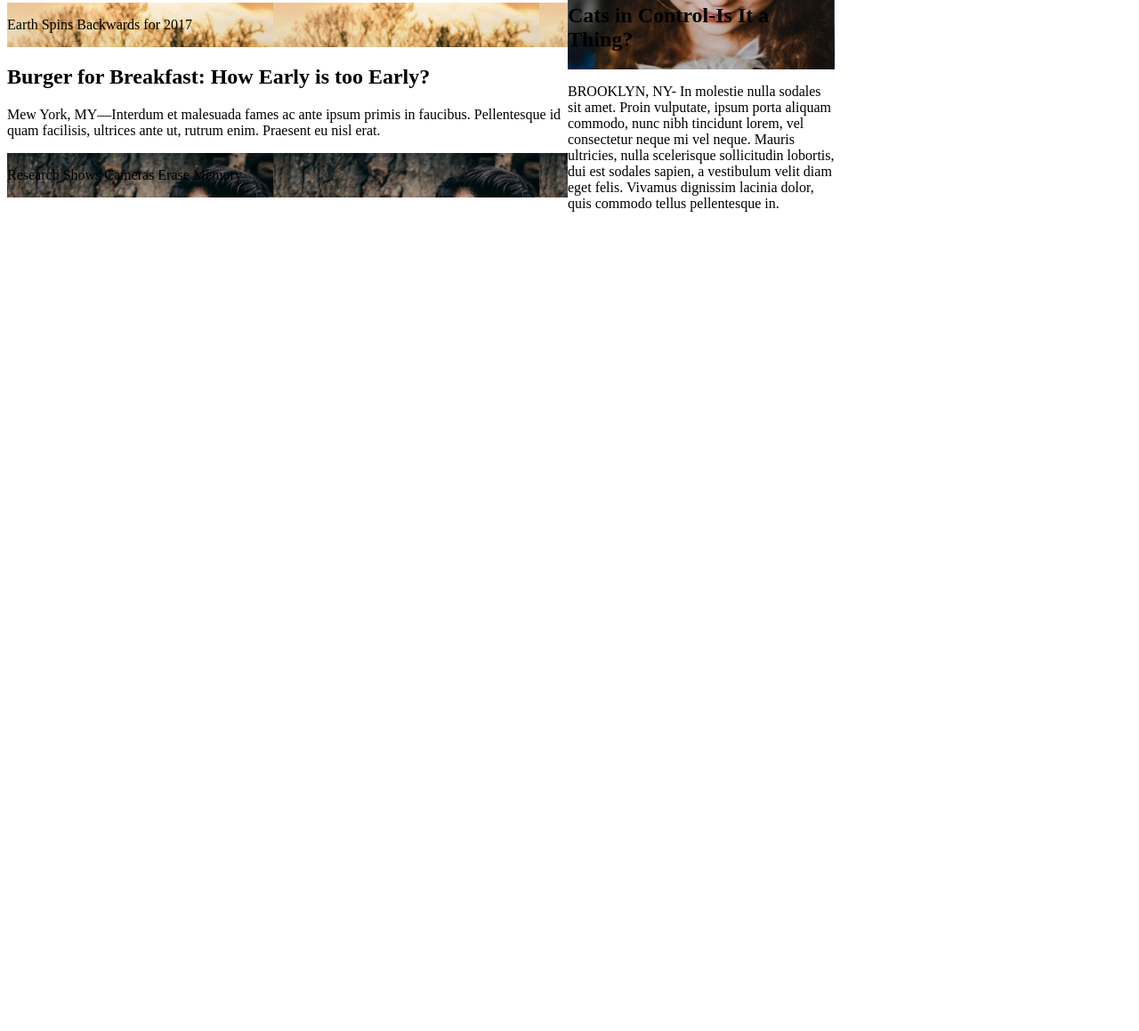
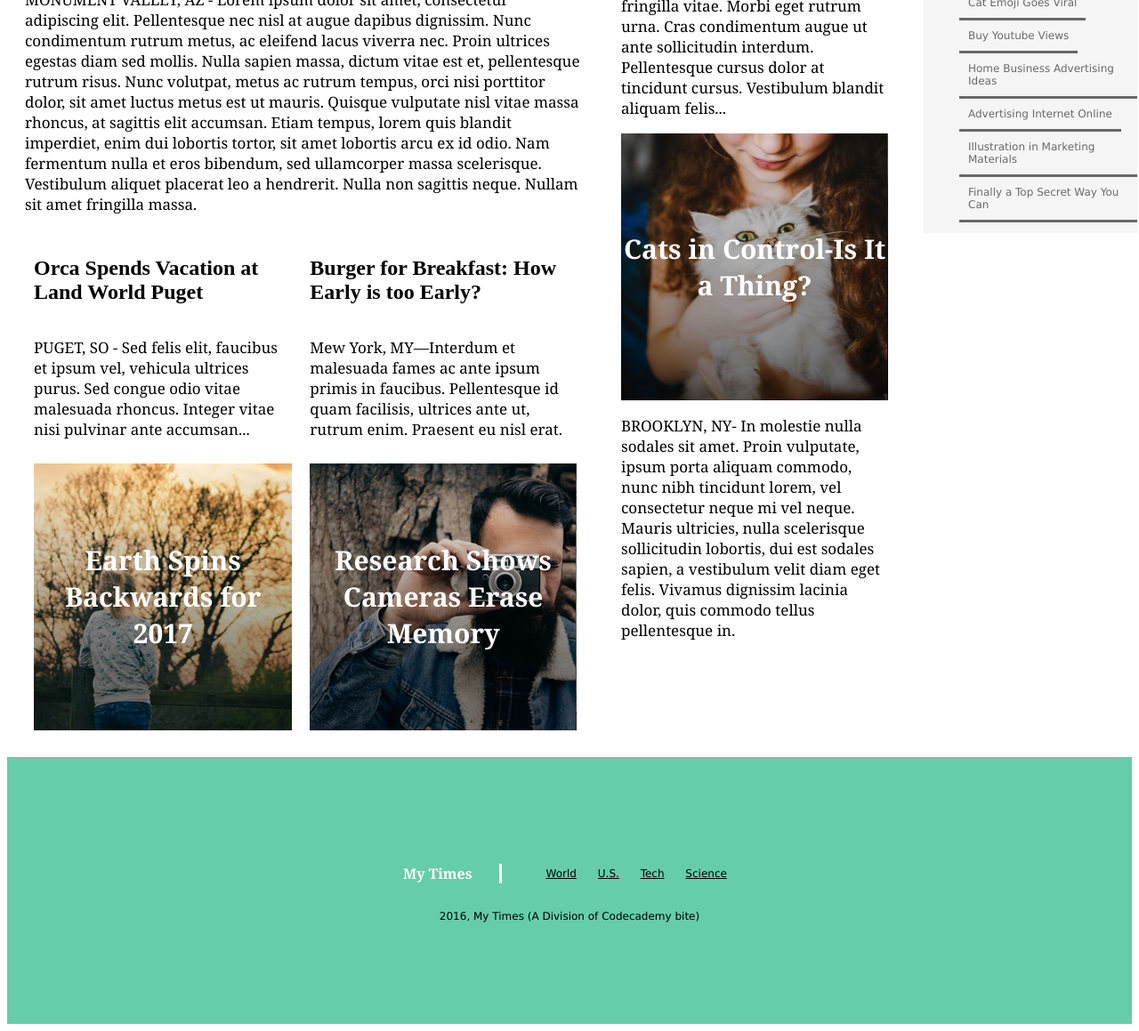
Before and after one commit to SophiaVandewater/MyTimes, a plain HTML site: page index.html in a window 1280 px wide. Shown: the part 434-1593 px from the top of the page at 89% size. Before the commit the page ends 800 px from the top, so only its background shows below. Drawn offline with Linux system fonts and the light colour scheme.

Commit message:
Final styling

```diff
--- a/index.html
+++ b/index.html
@@ -24,24 +24,30 @@
 <!-- Left column -->
       <div class="column large">
         <div class="phish">
-          <p>Mother of Three Buys Tuna Steak at Phish Concert. Leaves, "Feeling Funny."</p>
+          <h1>Mother of Three Buys Tuna Steak at Phish Concert. Leaves, "Feeling Funny."</h1>
         </div>
         <div class="monument">
           <p>MONUMENT VALLEY, AZ - Lorem ipsum dolor sit amet, consectetur adipiscing elit. Pellentesque nec nisl at augue dapibus dignissim. Nunc condimentum rutrum metus, ac eleifend lacus viverra nec. Proin ultrices egestas diam sed mollis. Nulla sapien massa, dictum vitae est et, pellentesque rutrum risus. Nunc volutpat, metus ac rutrum tempus, orci nisi porttitor dolor, sit amet luctus metus est ut mauris. Quisque vulputate nisl vitae massa rhoncus, at sagittis elit accumsan. Etiam tempus, lorem quis blandit imperdiet, enim dui lobortis tortor, sit amet lobortis arcu ex id odio. Nam fermentum nulla et eros bibendum, sed ullamcorper massa scelerisque. Vestibulum aliquet placerat leo a hendrerit. Nulla non sagittis neque. Nullam sit amet fringilla massa.</p>
         </div>
+        <div class="stories">
+          <div class="firstcol">
             <div class="orca">
               <h2>Orca Spends Vacation at Land World Puget</h2>
               <p>PUGET, SO - Sed felis elit, faucibus et ipsum vel, vehicula ultrices purus. Sed congue odio vitae malesuada rhoncus. Integer vitae nisi pulvinar ante accumsan...</p>
             </div>
             <div class="earth">
-          <p>Earth Spins Backwards for 2017</p>
+              <h1>Earth Spins Backwards for 2017</h1>
             </div>
+          </div>
+          <div class="seccol">
             <div class="burger">
               <h2>Burger for Breakfast: How Early is too Early?</h2>
               <p>Mew York, MY—Interdum et malesuada fames ac ante ipsum primis in faucibus. Pellentesque id quam facilisis, ultrices ante ut, rutrum enim. Praesent eu nisl erat.</p>
             </div>
             <div class="memory">
-          <p>Research Shows Cameras Erase Memory</p>
+              <h1>Research Shows Cameras Erase Memory</h1>
+            </div>
+          </div>
         </div>
       </div>
 <!-- Middle column -->
@@ -51,7 +57,7 @@
           <p>WASHINGTON DC- Donec luctus sem augue, rutrum posuere orci aliquam sed. Nam vitae aliquam lectus. Sed tempor tortor est, nec sagittis eros tincidunt sed. Morbi venenatis condimentum sem, vitae sollicitudin turpis pulvinar eget. Morbi pellentesque consectetur mi id auctor. Phasellus tincidunt orci mauris, placerat pharetra urna fringilla vitae. Morbi eget rutrum urna. Cras condimentum augue ut ante sollicitudin interdum. Pellentesque cursus dolor at tincidunt cursus. Vestibulum blandit aliquam felis...</p>
         </div>
         <div class="cats">
-          <h2>Cats in Control-Is It a Thing?</h2>
+          <h1>Cats in Control-Is It a Thing?</h1>
         </div>
         <div class="brooklyn">
           <p>BROOKLYN, NY- In molestie nulla sodales sit amet. Proin vulputate, ipsum porta aliquam commodo, nunc nibh tincidunt lorem, vel consectetur neque mi vel neque. Mauris ultricies, nulla scelerisque sollicitudin lobortis, dui est sodales sapien, a vestibulum velit diam eget felis. Vivamus dignissim lacinia dolor, quis commodo tellus pellentesque in.</p>
@@ -60,9 +66,12 @@
 <!-- Right column -->
       <div class="column small">
         <div class="cookie">
+          <img src="./resources/images/img-news-bite.png">
+        </div>
+        <div class="newsbites">
           <h3>NEWS BITES</h3>
         </div>
-        <div class="newsbites">
+        <div class="newslist">
           <ul>
             <li>Cat Emoji Goes Viral</li>
             <li>Buy Youtube Views</li>
@@ -74,5 +83,21 @@
         </div>
       </div>
     </div>
+    <div class="footer">
+      <div class="toprow">
+        <p class="title2">My Times</p>
+        <nav class="navbar2">
+          <ul>
+            <li><a href="">World</a></li>
+            <li><a href="">U.S.</a></li>
+            <li><a href="">Tech</a></li>
+            <li><a href="">Science</a></li>
+          </ul>
+        </nav>
+      </div>
+      <div class="botrow">
+        <p class="copyright"> 2016, My Times (A Division of Codecademy bite)</p>
+      </div>
+    </div>
   </body>
 </html>
--- a/resources/css/style.css
+++ b/resources/css/style.css
@@ -38,41 +38,138 @@ li {
   width: 630px;
   display: flex;
   flex-direction: column;
+  flex: none;
+  margin: 20px;
 }
 
 .column.medium {
   width: 300px;
   display: flex;
   flex-direction: column;
+  flex: none;
+  margin: 20px;
 }
 
 .column.small {
   width: 240px;
   display: flex;
   flex-direction: column;
+  flex: none;
+  margin: 20px;
 }
-
 .phish {
   display: flex;
   background: url("../images/img-story-main.png");
+  font-size: 40px;
+  height: 300px;
+  align-items: center;
+}
+
+.monument {
+  display: flex;
+}
+
+.stories {
+  display: flex;
+  flex-direction: row;
+}
+.firstcol .seccol {
+
+}
+.orca {
+  display: flex;
+  flex-direction: column;
+  margin: 10px;
 }
 
 .earth {
   display: flex;
   background: url("../images/img-story-2.png");
+  flex-direction: column;
+  height: 300px;
+  justify-content: center;
+  text-align: center;
+  margin: 10px;
+}
+
+.burger {
+  display: flex;
+  flex-direction: column;
+  margin: 10px;
 }
 
 .memory {
   display: flex;
   background: url("../images/img-story-3.png");
+  flex-direction: column;
+  height: 300px;
+  justify-content: center;
+  text-align: center;
+  margin: 10px;
 }
 
 .cats {
   display: flex;
   background: url("../images/img-story-1.png");
+  height: 300px;
+  align-items: center;
+  text-align: center;
 }
 
-.cookie {
+.newsbites {
+  font-size: 16px;
+  font-weight: bold;
+  text-align: center;
+}
+
+.newslist {
+  background-color: WhiteSmoke;
+  font-family: Verdana;
+  font-size: 12px;
+  color: DimGray;
+}
+.newslist li {
+  border-bottom: solid;
+}
+
+h1 {
+  font-family: Georgia;
+  font-weight: bold;
+  font-size: 30px;
+  color: white;
+}
+
+p {
+  font-family: Georgia;
+  font-size: 17px;
+  color: black;
+}
+
+.footer {
   display: flex;
-  background: url("../images/img-news-bite.png");
+  justify-content: center;
+  flex-direction: column;
+  align-items: center;
+  background-color: MediumAquamarine;
+  margin: auto;
+  height: 300px;
+  font-family: Verdana;
+  font-size: 12px;
 }
+
+.toprow {
+  display: flex;
+  align-items: center;
+}
+.copyright {
+  font-family: Verdana;
+  font-size: 12px;
+}
+.title2 {
+  font-family: Georgia;
+  font-size: 16px;
+  font-weight: bold;
+  color: white;
+  border-right: solid;
+  padding-right: 30px;
+}
```
Lines whose indentation alone changed are shown as unchanged.
